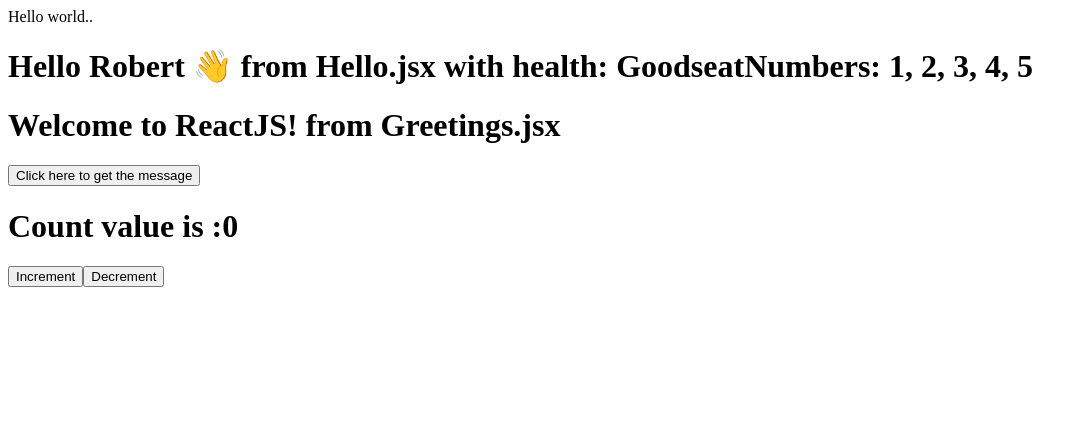
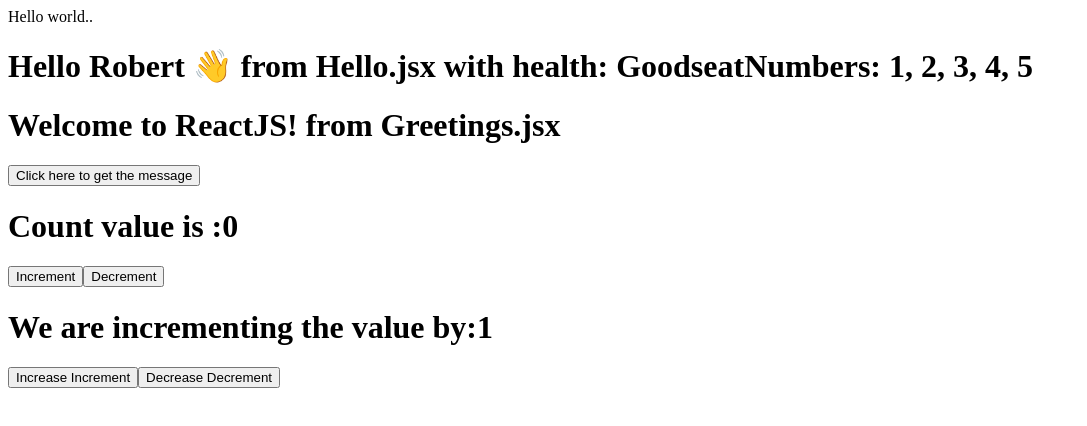
Before and after one commit to maheswar189/reactJsLearning, a React app: page / in a window 1280 px wide. Shown: the top 426 px of the page, without its empty margins (0-1087 px from the left). Built offline with nearby package versions, Linux system fonts and the light colour scheme; the HTML template or start-up script is replaced by a standard one.

Commit message:
ReactJS Tutorial 24: Creating Multiple States In React

```diff
--- a/src/components/Counter.jsx
+++ b/src/components/Counter.jsx
@@ -1,19 +1,32 @@
 import { useState } from "react";
 export default function Counter() {
   const [count, setCount] = useState(0);
+  const [incrementBy, setIncrementBy] = useState(1);
+
   function handleClick() {
-    setCount(count + 1);
-    console.log("Count value is: ", count + 1);
+    setCount(count + incrementBy);
+    console.log("Count value is: ", count);
   }
   function decrement() {
-    setCount(count - 1);
-    console.log("Count value is: ", count + 1);
+    setCount(count - incrementBy);
+    console.log("Count value is: ", count);
+  }
+  function increaseIncrement() {
+    console.log("Increment value is: ", incrementBy);
+    setIncrementBy(incrementBy + 1);
+  }
+  function decreaseDecrement() {
+    setIncrementBy(incrementBy - 1);
   }
   return (
     <div>
       <h1>Count value is :{count}</h1>
       <button onClick={handleClick}>Increment</button>
       <button onClick={decrement}>Decrement</button>
+
+      <h1>We are incrementing the value by:{incrementBy}</h1>
+      <button onClick={increaseIncrement}>Increase Increment</button>
+      <button onClick={decreaseDecrement}>Decrease Decrement</button>
     </div>
   );
 }
```
